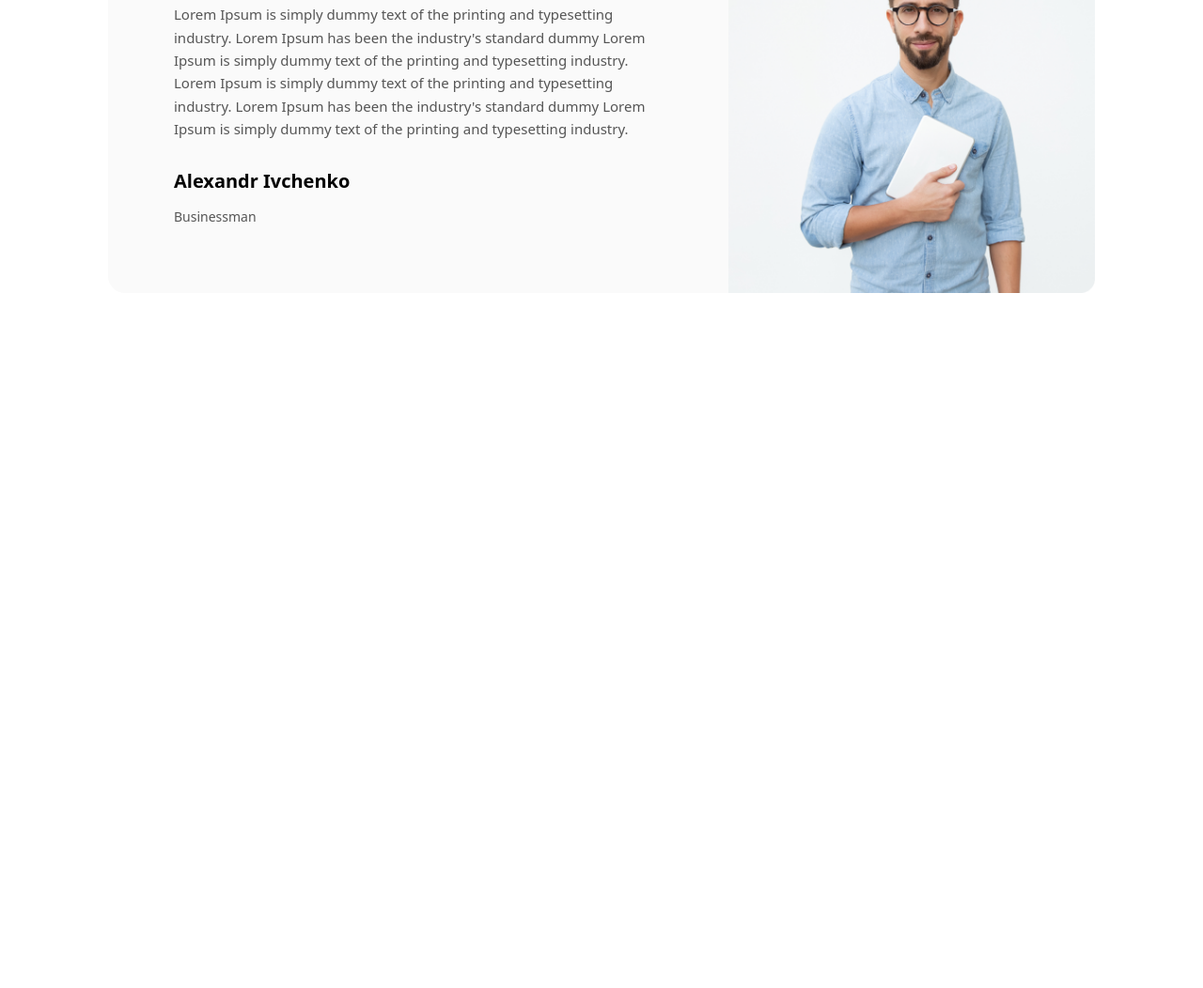
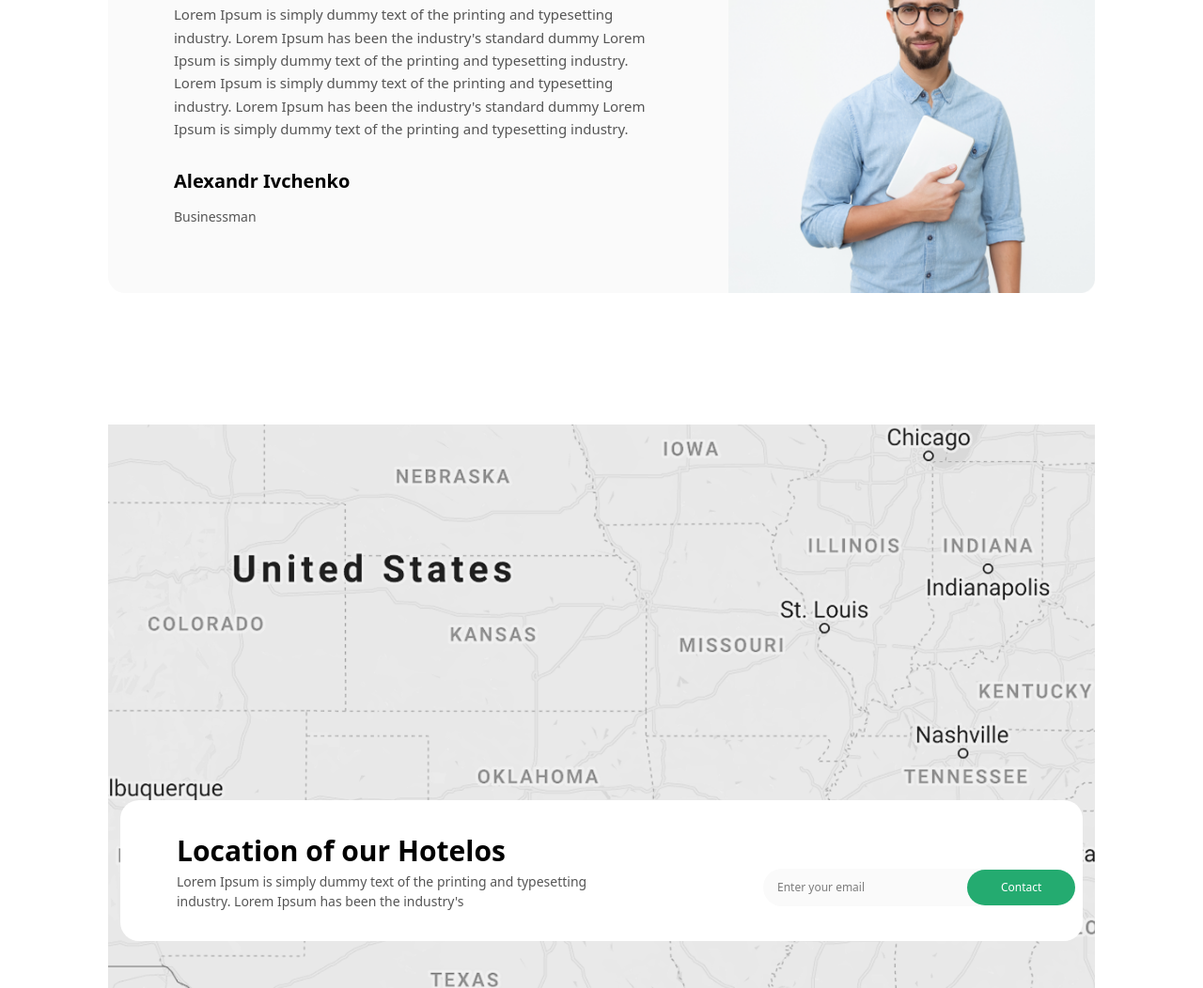
Before and after one commit to mnozilshoev-rgb/w3-homework3, a website: page index.html in a window 1280 px wide. Shown: the part 2434-3486 px from the top of the page at 94% size. Before the commit the page ends 2746 px from the top, so only its background shows below. Drawn offline with Linux system fonts and the light colour scheme.

Commit message:
section5

```diff
--- a/index.html
+++ b/index.html
@@ -222,7 +222,8 @@
                     typesetting <br> industry. Lorem Ipsum has been the industry's </p> <br>
                 <p class="text-[#555555] text-[14px]">Lorem Ipsum is simply dummy text of the printing and typesetting
                     <br> industry. Lorem Ipsum has been the industry's standard dummy <br> Lorem Ipsum is simply dummy
-                    text of the printing and typesetting <br> industry.</p> <br>
+                    text of the printing and typesetting <br> industry.
+                </p> <br>
                 <p class="bg-[#24AB70] text-[white] text-[12px] p-[10px] pl-[15px] pr-[15px] rounded-[30px] inline ">
                     Explore More</p>
             </div>
@@ -230,9 +231,14 @@
     </div>
 
 
-       <div class="bg-[#FAFAFA] max-w-[1050px] m-auto h-[380px] w-[100%] mt-[100px] rounded-[18px] flex justify-between items-center">
+    <div
+        class="bg-[#FAFAFA] max-w-[1050px] m-auto h-[380px] w-[100%] mt-[100px] rounded-[18px] flex justify-between items-center">
         <div class="p-[70px]">
-                <p class="text-[15px] leading-relaxed text-[#555555] mb-7">Lorem Ipsum is simply dummy text of the printing and typesetting industry. Lorem Ipsum has been the industry's standard dummy Lorem Ipsum is simply dummy text of the printing and typesetting industry. Lorem Ipsum is simply dummy text of the printing and typesetting industry. Lorem Ipsum has been the industry's standard dummy Lorem Ipsum is simply dummy text of the printing and typesetting industry.</p>
+            <p class="text-[15px] leading-relaxed text-[#555555] mb-7">Lorem Ipsum is simply dummy text of the printing
+                and typesetting industry. Lorem Ipsum has been the industry's standard dummy Lorem Ipsum is simply dummy
+                text of the printing and typesetting industry. Lorem Ipsum is simply dummy text of the printing and
+                typesetting industry. Lorem Ipsum has been the industry's standard dummy Lorem Ipsum is simply dummy
+                text of the printing and typesetting industry.</p>
             <h1 class="text-[20px] font-semibold mb-3">Alexandr Ivchenko</h1>
             <p class="text-[#555555] text-[14px]">Businessman</p>
         </div>
@@ -242,6 +248,32 @@
 
 
 
+    <div class="bg-cover bg-center h-150 mb-19  "
+        style=" max-width: 1050px;  margin: auto; margin-top: 140px;  background-size: cover;
+    background-position: center;  background-image:  url('./src/images/map.png');">
+    </div>
+    <div
+        class="bg-[#FFFFFF] h-[150px] w-[80%] mt-[-200px] max-w-[1100px] m-auto rounded-[20px]  flex items-center justify-between">
+        <div>
+            <h1 class="text-[30px] font-bold ml-15">Location of our Hotelos</h1>
+            <p class="text-[14px] text-[#555555] ml-15">Lorem Ipsum is simply dummy text of the printing and typesetting <br>
+                industry. Lorem Ipsum has been the industry's </p>
+        </div>
+
+        <div class=" bg-[#FAFAFA] p-[15px] pr-0 rounded-[30px] mr-10 mt-9  flex items-center justify-between h-[40px] w-75">
+            <input type="email" placeholder="Enter your email" class="text-[12px] text-gray " />
+
+            <button class="bg-[#24AB70]  text-white text-[12px] ml-7  p-[10px] pl-9 pr-9  rounded-[40px] ">
+                Contact
+            </button>
+        </div>
+    </div>
+
+
+
+
+
+
 
 
 </body>
```
Also changed, not shown: src/images/map.png (added), src/output.css. Lines whose indentation alone changed are shown as unchanged.
